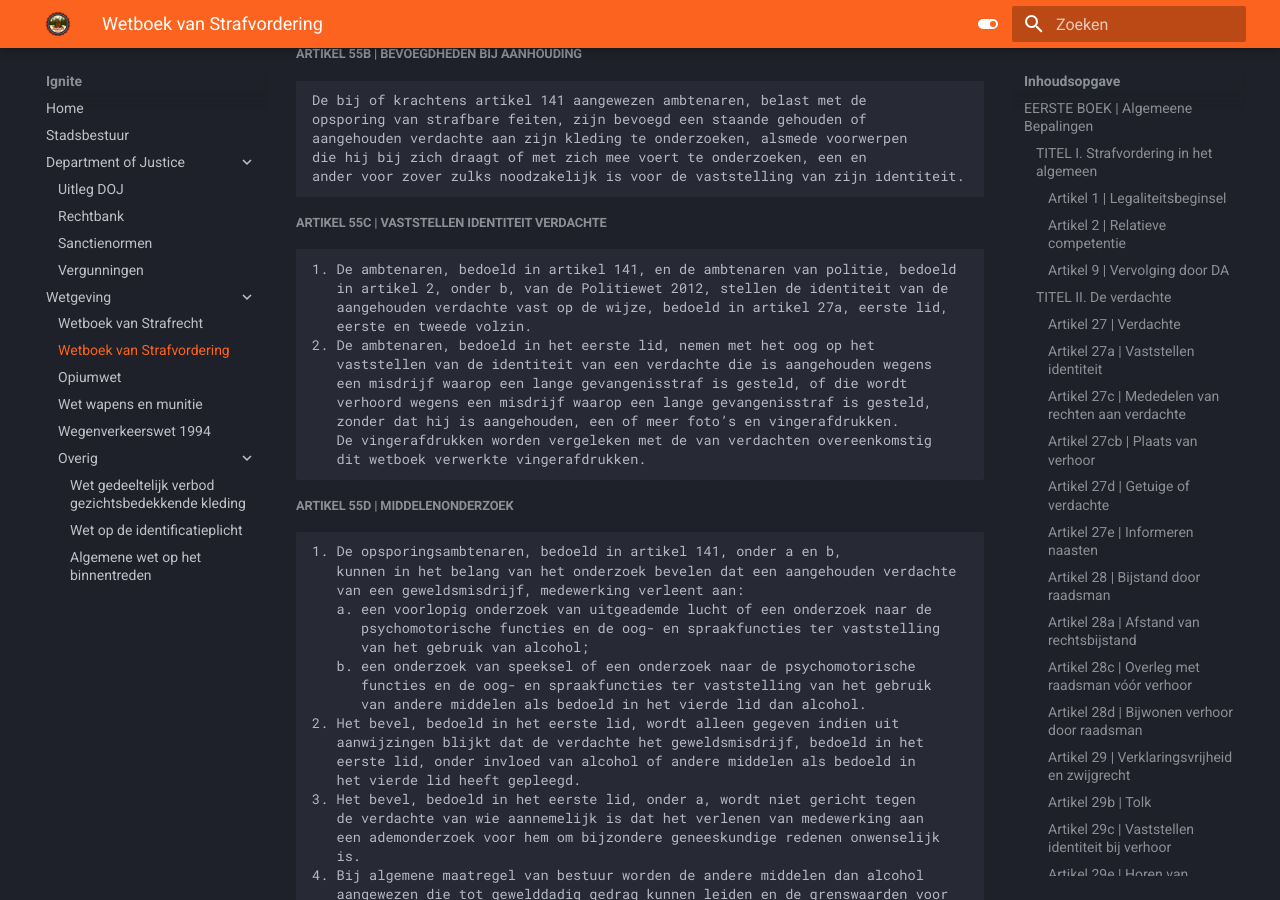
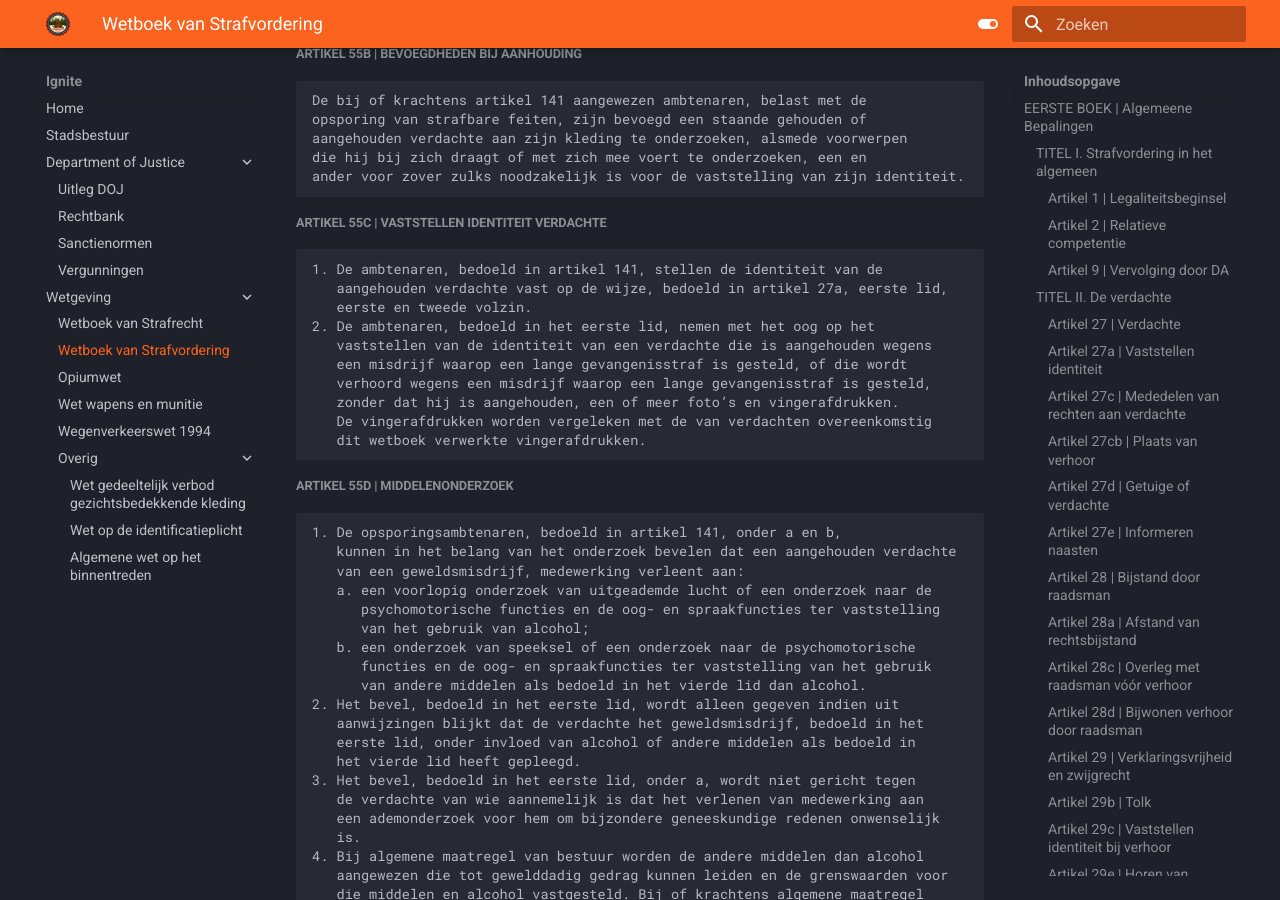
Before and after one commit to NLDenny/wetboek, an MkDocs documentation site: the page built from docs/Wetgeving/sv.md, in a window 1280 px wide and 900 px high, scrolled down 6618 px. Built offline with MkDocs 1.6.1 and Material for MkDocs 9.7.7, drawn with Linux system fonts in a browser that asks for light colours.

Commit message:
Update sv.md

````diff
--- a/docs/Wetgeving/sv.md
+++ b/docs/Wetgeving/sv.md
@@ -362,8 +362,7 @@ ander voor zover zulks noodzakelijk is voor de vaststelling van zijn identiteit.
 
 #####Artikel 55c | Vaststellen identiteit verdachte
 ```
-1. De ambtenaren, bedoeld in artikel 141, en de ambtenaren van politie, bedoeld
-   in artikel 2, onder b, van de Politiewet 2012, stellen de identiteit van de
+1. De ambtenaren, bedoeld in artikel 141, stellen de identiteit van de
    aangehouden verdachte vast op de wijze, bedoeld in artikel 27a, eerste lid,
    eerste en tweede volzin.
 2. De ambtenaren, bedoeld in het eerste lid, nemen met het oog op het
````
